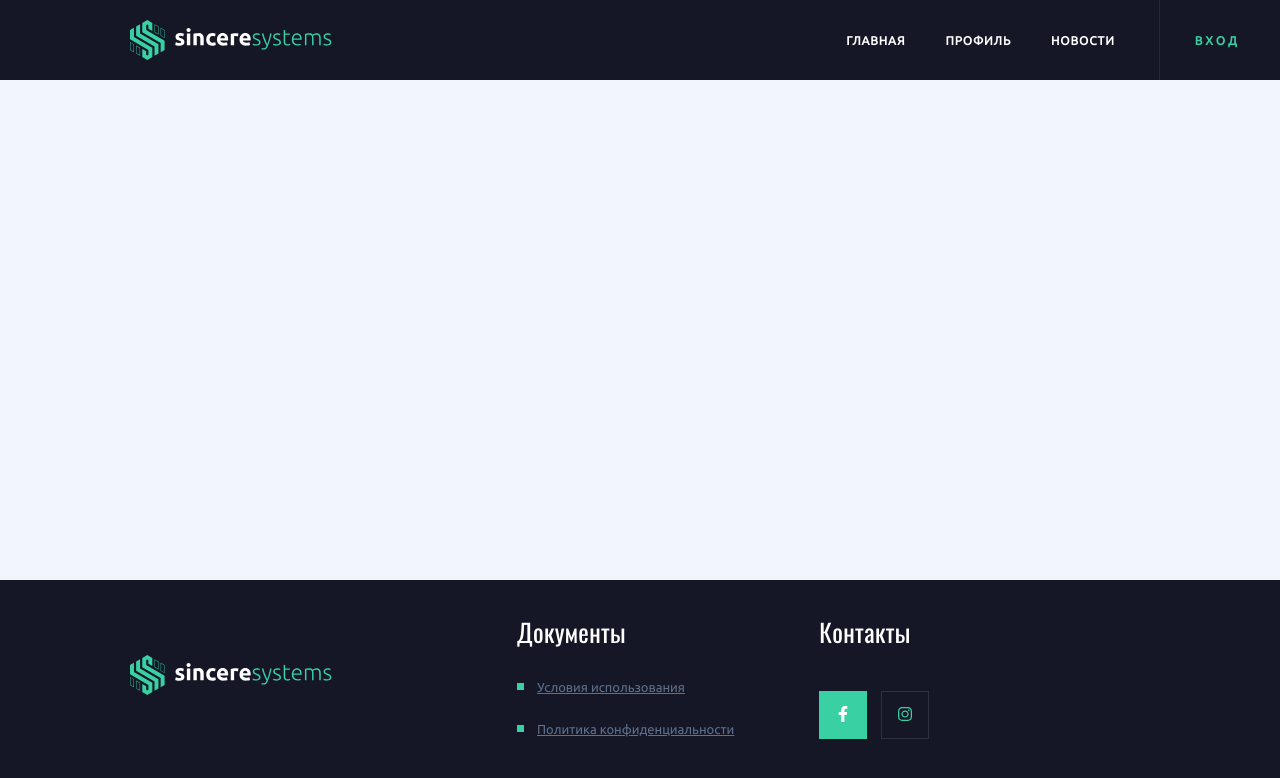
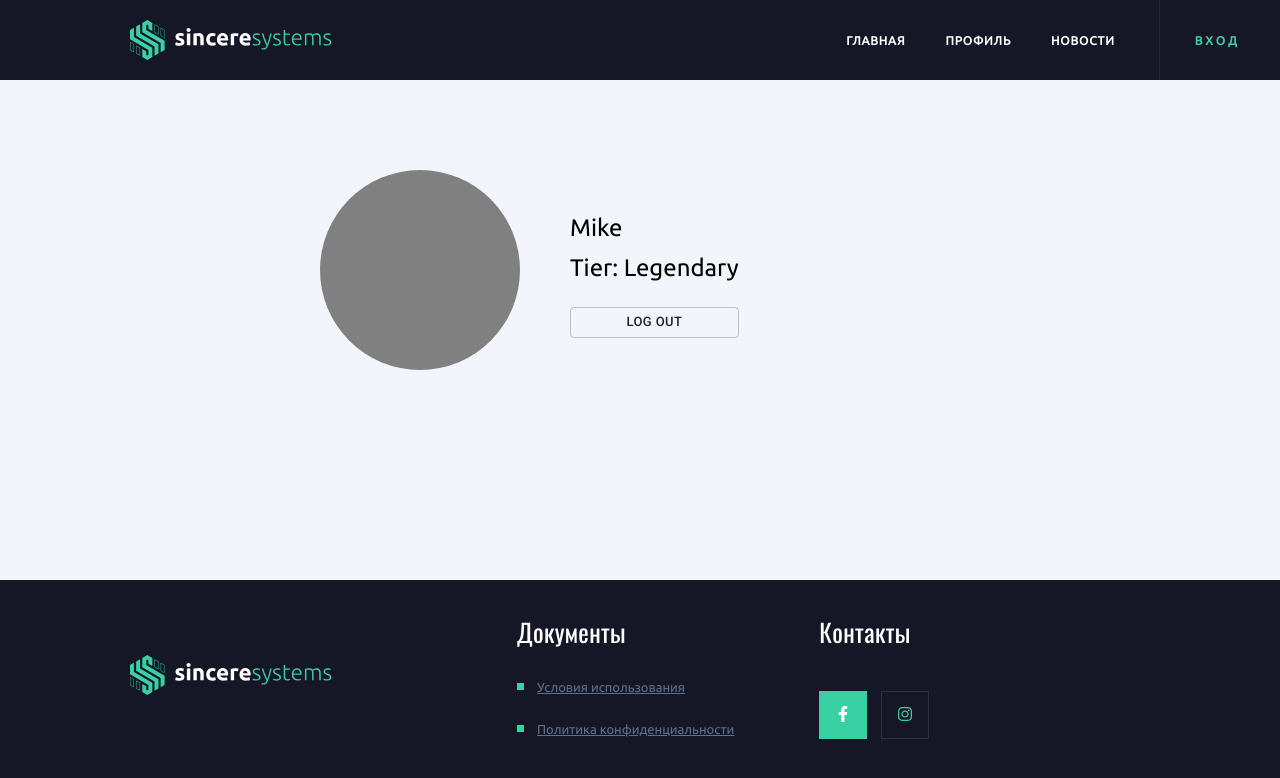
Before and after one commit to khomenkoand/SincereApp, a React (Create React App) app in the folder my-app/: page /profile in a window 1280 px wide. Shown: the top 778 px of the page. Built offline with nearby package versions, Linux system fonts and the light colour scheme; sample sign-in values are in the browser's storage.

Commit message:
added profile page

```diff
--- a/my-app/src/components/App.js
+++ b/my-app/src/components/App.js
@@ -5,6 +5,7 @@ import Content from "./Content";
 import News from "../routes/News";
 import Home from "../routes/Home";
 import Login from "../routes/Login";
+import Profile from "../components/Profile";
 import "./App.css";
 
 const App = () => {
@@ -17,6 +18,7 @@ const App = () => {
             <Route exact path="/news" component={News} />
             <Route exact path="/" component={Home} />
             <Route exact path="/login" component={Login} />
+            <Route exact path="/profile" component={Profile} />
           </Switch>
         </Content>
         <Footer />
--- /dev/null
+++ b/my-app/src/components/Profile/Profile.module.css
@@ -0,0 +1,20 @@
+.profile {
+    display: flex;
+    align-items: center;
+}
+
+.avatar {
+    background-color: gray;
+    width: 200px;
+    height: 200px;
+    border-radius: 50%;
+    margin: 0 50px 0 300px;
+}
+
+.profile > div > p {
+    font-size: 24px;
+}
+
+.profile > p:last-child {
+    margin-left: 20px;
+}
--- /dev/null
+++ b/my-app/src/components/Profile/index.jsx
@@ -0,0 +1,38 @@
+import React, { useEffect } from "react";
+import { useHistory } from "react-router";
+import { Button } from "@material-ui/core";
+import styles from "./Profile.module.css";
+
+const Profile = () => {
+  const history = useHistory();
+  useEffect(() => {
+    const logged_in = sessionStorage.getItem("logged_in");
+    !logged_in && history.push("/login");
+  });
+
+  const handleClick = () => {
+    sessionStorage.removeItem("logged_in");
+    history.push("/login");
+  };
+
+  return (
+    <div className={styles.profile}>
+      <div className={styles.avatar}></div>
+      <div>
+        <p>Mike</p>
+        <p>Tier: Legendary</p>
+        <Button
+          onClick={handleClick}
+          color="default"
+          variant="outlined"
+          size="small"
+          fullWidth
+        >
+          Log out
+        </Button>
+      </div>
+    </div>
+  );
+};
+
+export default Profile;
--- a/my-app/src/routes/Login/index.jsx
+++ b/my-app/src/routes/Login/index.jsx
@@ -58,7 +58,7 @@ const Login = () => {
       {error_message ? <p className="login__error">{error_message}</p> : null}
       <Button
         onClick={handleClick}
-        color="primary"
+        color="default"
         variant="outlined"
         size="medium"
         fullWidth
```
